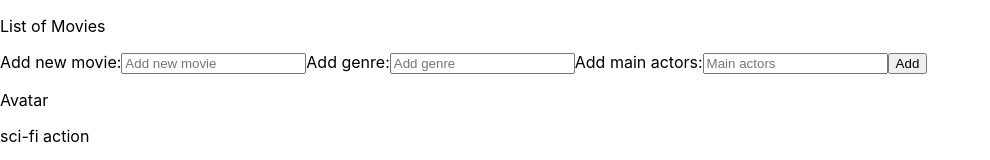
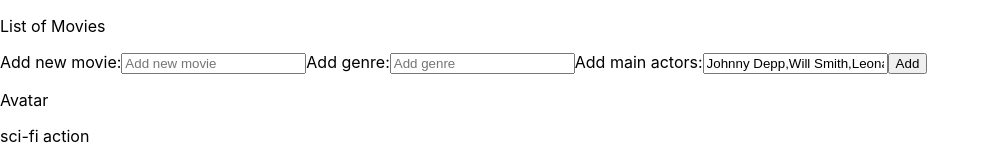
Before and after one commit to masaskrobo/List-of-movies, a React (Create React App) app: page / in a window 1280 px wide. Shown: the top 160 px of the page, without its empty margins (0-990 px from the left). Built offline with nearby package versions, Linux system fonts and the light colour scheme.

Commit message:
add actors array

```diff
--- a/src/AddNewMovie/AddNewMovie.js
+++ b/src/AddNewMovie/AddNewMovie.js
@@ -3,7 +3,12 @@ import React, { useState } from 'react';
 function AddNewMovie({onNewMovie}){
     const[newMovie,setNewMovie]=useState('');
     const[style, setNewStyle]=useState('');
-    const[actor,setNewActor]=useState('');
+
+
+    const Actors = ['Johnny Depp', 'Will Smith', 'Leonardo DiCaprio', 'Angelina Jolie', 'Robin Williams', 'Sandra Bullock', 'Meryl Streep',
+    'Julia Roberts']
+
+    const[actor,setNewActor]=useState(Actors);
 
     function AddText(event){
         setNewMovie(event.target.value)
```
